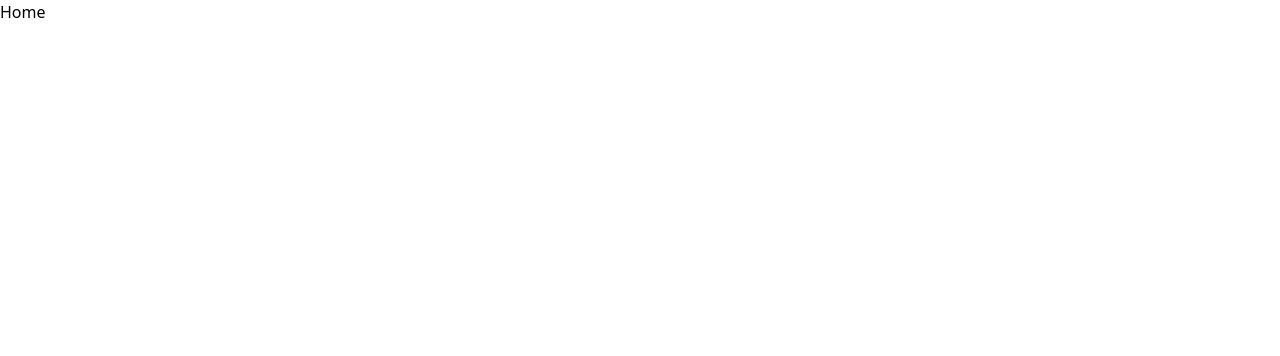
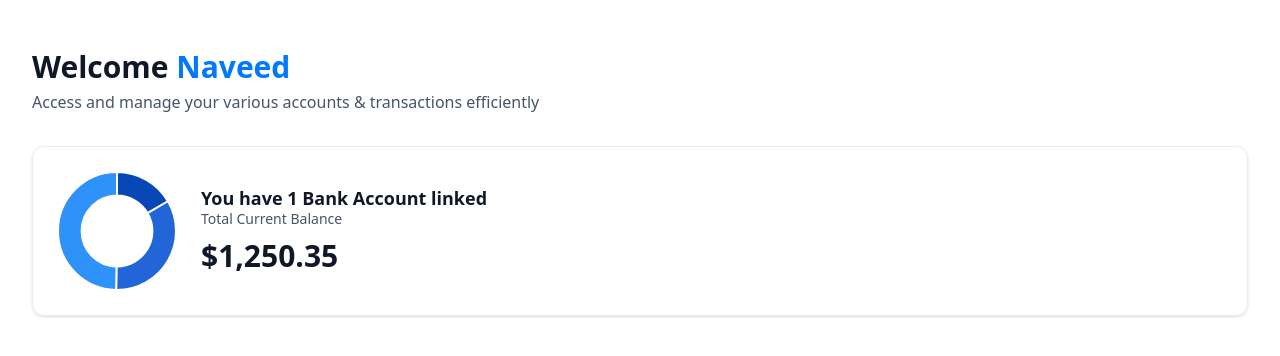
Before and after one commit to Naveed-Shoukat/banking_horizon, a Next.js app: page / in a window 1280 px wide. Shown: the top 356 px of the page. Built offline with nearby package versions, Linux system fonts and the light colour scheme.

Commit message:
Implement Welcome, Total Balance, Daughnut components on Home Page

```diff
--- a/app/(root)/page.tsx
+++ b/app/(root)/page.tsx
@@ -1,9 +1,29 @@
-import React from 'react'
+import HeaderBox from '@/components/HeaderBox';
+import TotalBalanceBox from '@/components/TotalBalanceBox';
+import React from 'react';
 
 const Home = () => {
+  const loggedIn ={firstName:'Naveed'};
+
   return (
-    <div>Home</div>
-  )
-}
+    <section className='home'>
+      <div className='home-content'>
+        <header className='home-header'>
+          <HeaderBox
+            type='greeting'
+            title='Welcome'
+            user={loggedIn.firstName || 'Guest'}
+            subText='Access and manage your various accounts & transactions efficiently'
+          />
+        </header>
+        <TotalBalanceBox
+          accounts={[]}
+          totalBanks={1}
+          totalCurrentBalance={1250.35}
+        />
+      </div>
+    </section>
+  );
+};
 
-export default Home
+export default Home;
--- /dev/null
+++ b/components/AnimatedCounter.tsx
@@ -0,0 +1,19 @@
+'use client'
+import React from 'react'
+import CountUp from 'react-countup';
+
+
+const AnimatedCounter = ({amount}: {amount: number}) => {
+  return (
+    <div className='w-full'>
+      <CountUp
+        duration={2}
+        decimals={2}
+        decimal='.'
+        prefix='$'
+        end={amount} />
+    </div>
+  )
+}
+
+export default AnimatedCounter
--- /dev/null
+++ b/components/DoughnutChart.tsx
@@ -0,0 +1,32 @@
+'use client';
+import React from 'react';
+import { Chart as ChartJS, ArcElement, Tooltip, Legend } from 'chart.js';
+import { Doughnut } from 'react-chartjs-2';
+
+ChartJS.register(ArcElement, Tooltip, Legend);
+
+const DoughnutChart = ({ accounts }: DoughnutChartProps) => {
+  const data = {
+    datasets: [
+      {
+        label: 'Banks',
+        data: [1250, 2535, 3750],
+        backgroundColor: ['#0747b6', '#2265d8', '#2f91fa'],
+      },
+    ],
+    labels: ['Bank 1', 'Bank 2', 'Bank 3'],
+  };
+  return (
+    <Doughnut
+      data={data}
+      options={{
+        cutout: '60%',
+        plugins: {
+          legend: {
+            display: false
+          } } }}
+    />
+  );
+};
+
+export default DoughnutChart;
--- /dev/null
+++ b/components/HeaderBox.tsx
@@ -0,0 +1,17 @@
+import React from 'react'
+
+const HeaderBox = ({type='title', title, subText, user}: HeaderBoxProps) => {
+  return (
+    <div className="header-box">
+      <h1 className="header-box-title">
+        {title}
+        {type === "greeting" && (
+          <span className="text-bankGradient">&nbsp;{user}</span>
+        )}
+      </h1>
+      <p className="header-box-subtext">{subText}</p>
+    </div>
+  )
+}
+
+export default HeaderBox
--- /dev/null
+++ b/components/TotalBalanceBox.tsx
@@ -0,0 +1,38 @@
+import { formatAmount } from '@/lib/utils';
+import React from 'react';
+import AnimatedCounter from './AnimatedCounter';
+import DoughnutChart from './DoughnutChart';
+
+
+const TotalBalanceBox = ({
+  accounts = [],
+  totalBanks,
+  totalCurrentBalance,
+}: TotlaBalanceBoxProps) => {
+  const totalBanksText =
+    totalBanks > 1
+      ? `You have ${totalBanks} Bank Accounts linked`
+      : totalBanks === 1
+      ? `You have 1 Bank Account linked`
+      : `You don't have any account linked, please link your accounts.`;
+
+  return (
+    <section className='total-balance'>
+      <div className='total-balance-chart'>
+        <DoughnutChart accounts={accounts} />
+      </div>
+      <div className='flx flex-col gap-6'>
+        <h2 className='header-2'>{totalBanksText}</h2>
+        <div className='flex flex-col gap-2'>
+          <p className='total-balance-label'>Total Current Balance</p>
+          <div className='total-balance-amount flex-center gap-2'>
+            <AnimatedCounter amount={totalCurrentBalance} />
+            {/* {formatAmount(totalCurrentBalance)} */}
+          </div>
+        </div>
+      </div>
+    </section>
+  );
+};
+
+export default TotalBalanceBox;
--- a/package.json
+++ b/package.json
@@ -9,11 +9,16 @@
     "lint": "next lint"
   },
   "dependencies": {
+    "@types/query-string": "^6.3.0",
+    "chart.js": "^4.4.3",
     "class-variance-authority": "^0.7.0",
     "clsx": "^2.1.1",
     "lucide-react": "^0.381.0",
     "next": "14.2.3",
+    "qs": "^6.12.1",
     "react": "^18",
+    "react-chartjs-2": "^5.2.0",
+    "react-countup": "^6.5.3",
     "react-dom": "^18",
     "tailwind-merge": "^2.3.0",
     "tailwindcss-animate": "^1.0.7"
--- a/types/index.d.ts
+++ b/types/index.d.ts
@@ -151,7 +151,7 @@
 declare interface HeaderBoxProps {
   type?: "title" | "greeting";
   title: string;
-  subtext: string;
+  subText: string;
   user?: string;
 }
 
```
Also changed, not shown: 1 other file (tests, documents, lock files or other folders).
